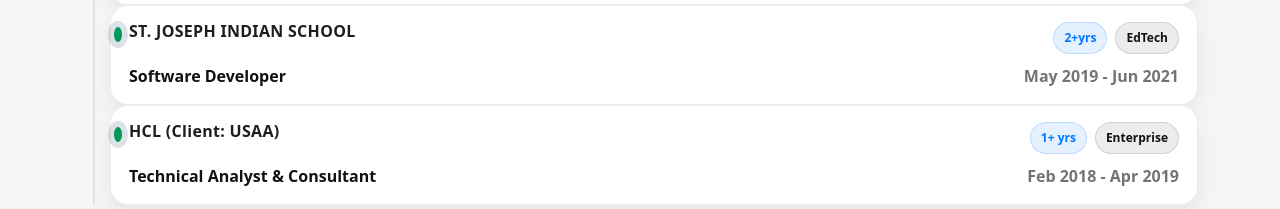
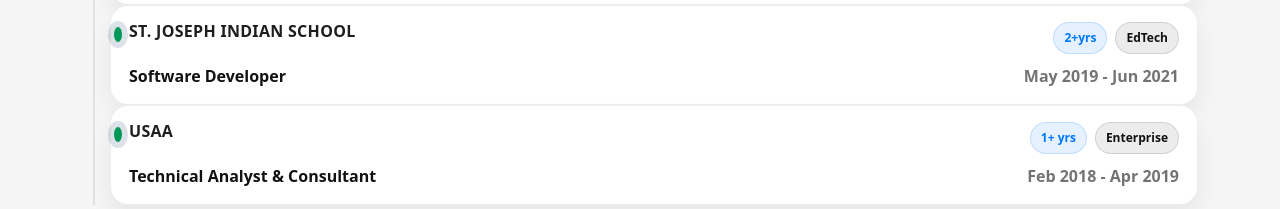
Before and after one commit to shubh5506/my-app, a React (Create React App) app: page / in a window 1280 px wide. Shown: the part 2280-2489 px from the top of the page. Built offline with nearby package versions, Linux system fonts and the light colour scheme.

Commit message:
fix experience

```diff
--- a/src/Components/Experience.jsx
+++ b/src/Components/Experience.jsx
@@ -24,7 +24,7 @@
       tag: "EdTech",
     },
     {
-      company: "HCL (Client: USAA)",
+      company: "USAA",
       role: "Technical Analyst & Consultant",
       dates: "Feb 2018 - Apr 2019",
       years: "1+ yrs",
```
